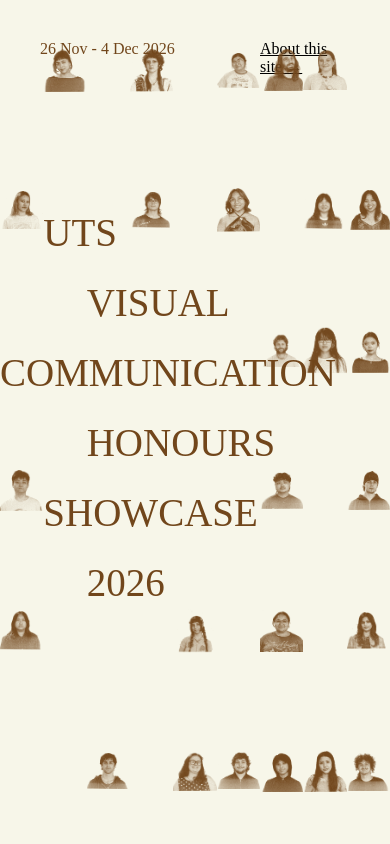
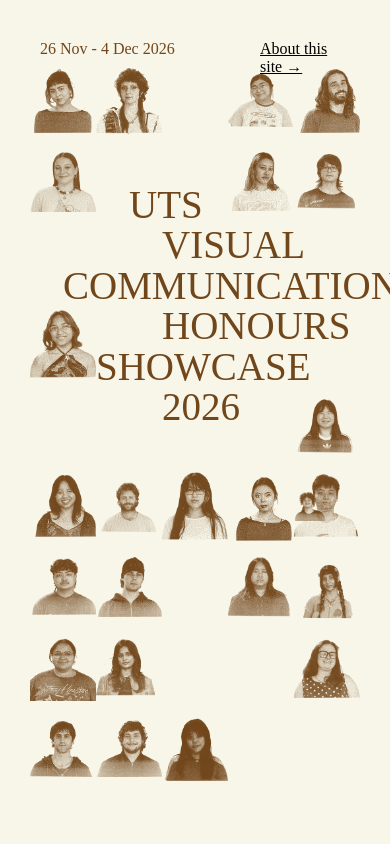
Before and after one commit to charlescalvinmarlow/vchons2026, a plain HTML site: page index.html in a window 390 px wide. Drawn offline with Linux system fonts and the light colour scheme; a web font is replaced by a local one.

Commit message:
Worked on mobile styles for landing page (not finished) Fixed instagram link for joe Added images for SHU and KAYA

```diff
--- a/styles.css
+++ b/styles.css
@@ -1172,17 +1172,152 @@
     /* MOBILE DIMENSIONS SIZE */
     @media (width < 1000px) {
 
+        /* home page */
+
+        .image-grid {
+            grid-template-columns: repeat(10, 1fr);
+            grid-template-rows: repeat(18, 4.8dvh);
+            padding: 60px 30px;
+        }
+
+        #uts {
+            grid-column: 4 / 10;
+            grid-row: 4 / 5;
+        }
+        #visual {
+            grid-column: 5 / 10;
+            grid-row: 5 / 6;
+        }
+        #communication {
+            grid-column: 2 / 11;
+            grid-row: 6 / 7;
+        }
+        #honours {
+            grid-column: 5 / 11;
+            grid-row: 7 / 8;
+        }
+        #showcase {
+            grid-column: 3 / 11;
+            grid-row: 8 / 9;
+        }
+        #year {
+            grid-column: 5 / 11;
+            grid-row: 9 / 10;
+        }
+
+        #anja {
+            grid-column: 1 / 3;
+            grid-row: 1 / 3;
+        }
+        #arkie {
+            grid-column: 3 / 5;
+            grid-row: 1 / 3;
+        }
+        #chantelle {
+            grid-column: 7 / 9;
+            grid-row: 1 / 3;
+        }
+        #charles {
+            grid-column: 9 / 11;
+            grid-row: 1 / 3;
+        }
+        #charli {
+            grid-column: 1 / 3;
+            grid-row: 3 / 5;
+        }
+        #cheylon {
+            grid-column: 7 / 9;
+            grid-row: 3 / 5;
+        }
+        #daniel {
+            grid-column: 9 / 11;
+            grid-row: 3 / 5;
+        }
+        #elaine {
+            grid-column: 1 / 3;
+            grid-row: 7 / 9;
+        }
+        #ellie {
+            grid-column: 9 / 11;
+            grid-row: 9 / 11;
+        }
+        #jade {
+            grid-column: 1 / 3;
+            grid-row: 11 / 13;
+        }
+        #james {
+            grid-column: 3 / 5;
+            grid-row: 11 / 13;
+        }
+        #jenn {
+            grid-column: 5 / 7;
+            grid-row: 11 / 13;
+        }
+        #jessie {
+            grid-column: 7 / 9;
+            grid-row: 11 / 13;
+        }
+        #jie {
+            grid-column: 9 / 11;
+            grid-row: 11 / 13;
+        }
+        #joe {
+            grid-column: 1 / 3;
+            grid-row: 13 / 15;
+        }
+        #joel {
+            grid-column: 3 / 5;
+            grid-row: 13 / 15;
+        }
+        #jom {
+            grid-column: 7 / 9;
+            grid-row: 13 / 15;
+        }
+        #katie {
+            grid-column: 9 / 11;
+            grid-row: 13 / 15;
+        }
+        #kaya {
+            grid-column: 1 / 3;
+            grid-row: 15 / 17;
+        }
+        #kk {
+            grid-column: 3 / 5;
+            grid-row: 15 / 17;
+        }
+        #lucien {
+            grid-column: 7 / 9;
+            grid-row: 15 / 17;
+        }
+        #mac {
+            grid-column: 9 / 11;
+            grid-row: 15 / 17;
+        }
+        #lucien {
+            grid-column: 1 / 3;
+            grid-row: 17 / 19;
+        }
+        #pat {
+            grid-column: 3 / 5;
+            grid-row: 17 / 19;
+        }
+        #shu {
+            grid-column: 5 / 7;
+            grid-row: 17 / 19;
+        }
+        #sophie {
+            grid-column: 5 / 7;
+            grid-row: 17 / 19;
+        }
+
+
+        /* individual pages */
         #return-link {
             padding: 20px;
         }
 
         .headshot {
             mask-size: contain;
-        }
-
-        .image-grid {
-            padding: 0;
-            margin: 0;
         }
 
         /* PADDING MATCHES .IMAGE-GRID SIDE PADDING SO COLUMNS LINE UP */
```
Also changed, not shown: joe/index.html (+1 -1 lines), images/shu/shu_0.webp (added), images/shu/shu_1.webp (added).
